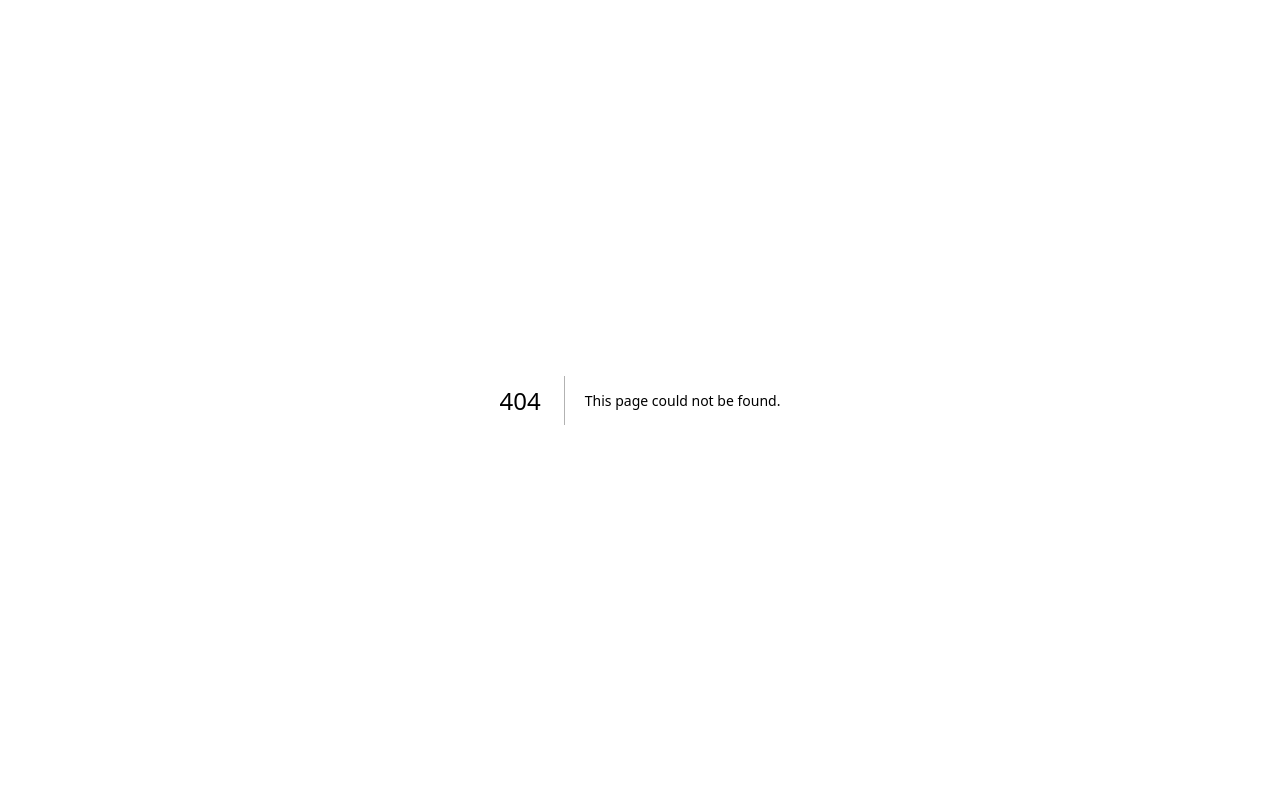
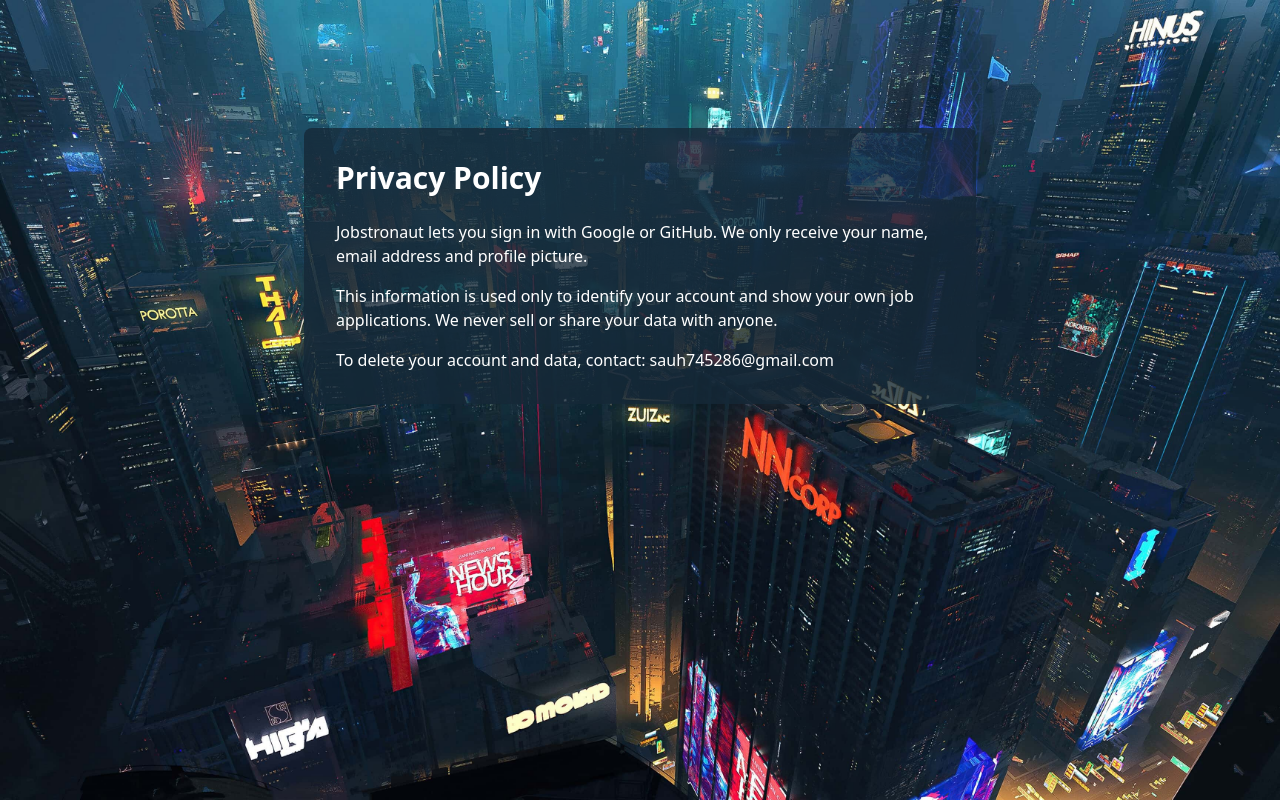
Before and after one commit to Syed-Asad-745/jobstronaut, a Next.js app: page /privacy in a window 1280 px wide. Before the commit this address had no page. Built offline with nearby package versions, Linux system fonts and the light colour scheme.

Commit message:
Add privacy page

```diff
--- /dev/null
+++ b/src/app/privacy/page.tsx
@@ -0,0 +1,12 @@
+export default function PrivacyPage() {
+  return (
+    <main className="flex justify-center max-w-2xl mx-auto mt-32">
+      <div className="text-white bg-[#162938]/80 p-8 rounded-lg">
+        <h1 className="mb-6 text-3xl font-bold">Privacy Policy</h1>
+        <p className="mb-4">Jobstronaut lets you sign in with Google or GitHub. We only receive your name, email address and profile picture.</p>
+        <p className="mb-4">This information is used only to identify your account and show your own job applications. We never sell or share your data with anyone.</p>
+        <p>To delete your account and data, contact: sauh745286@gmail.com</p>
+      </div>
+    </main>
+  );
+}
```
